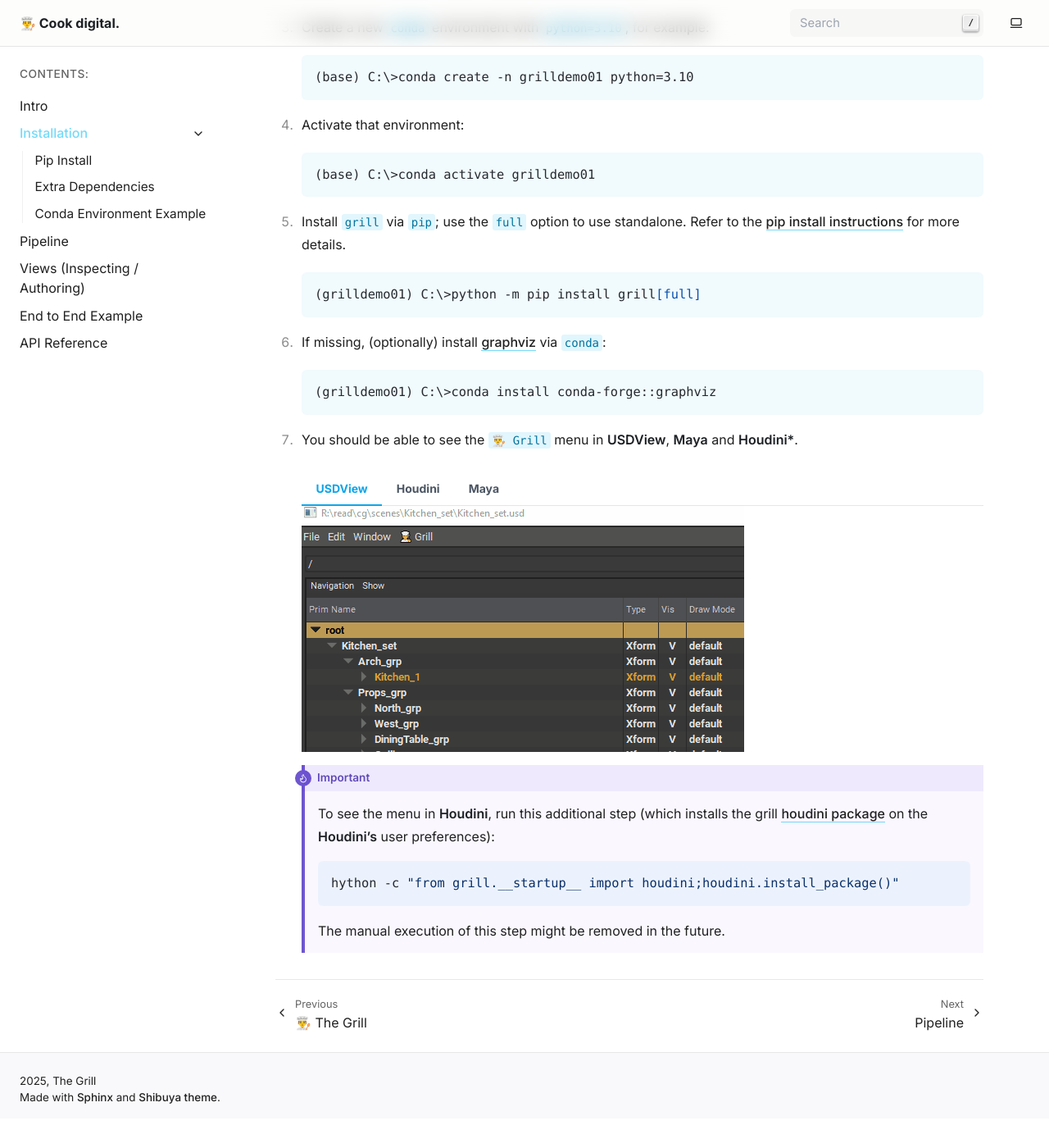
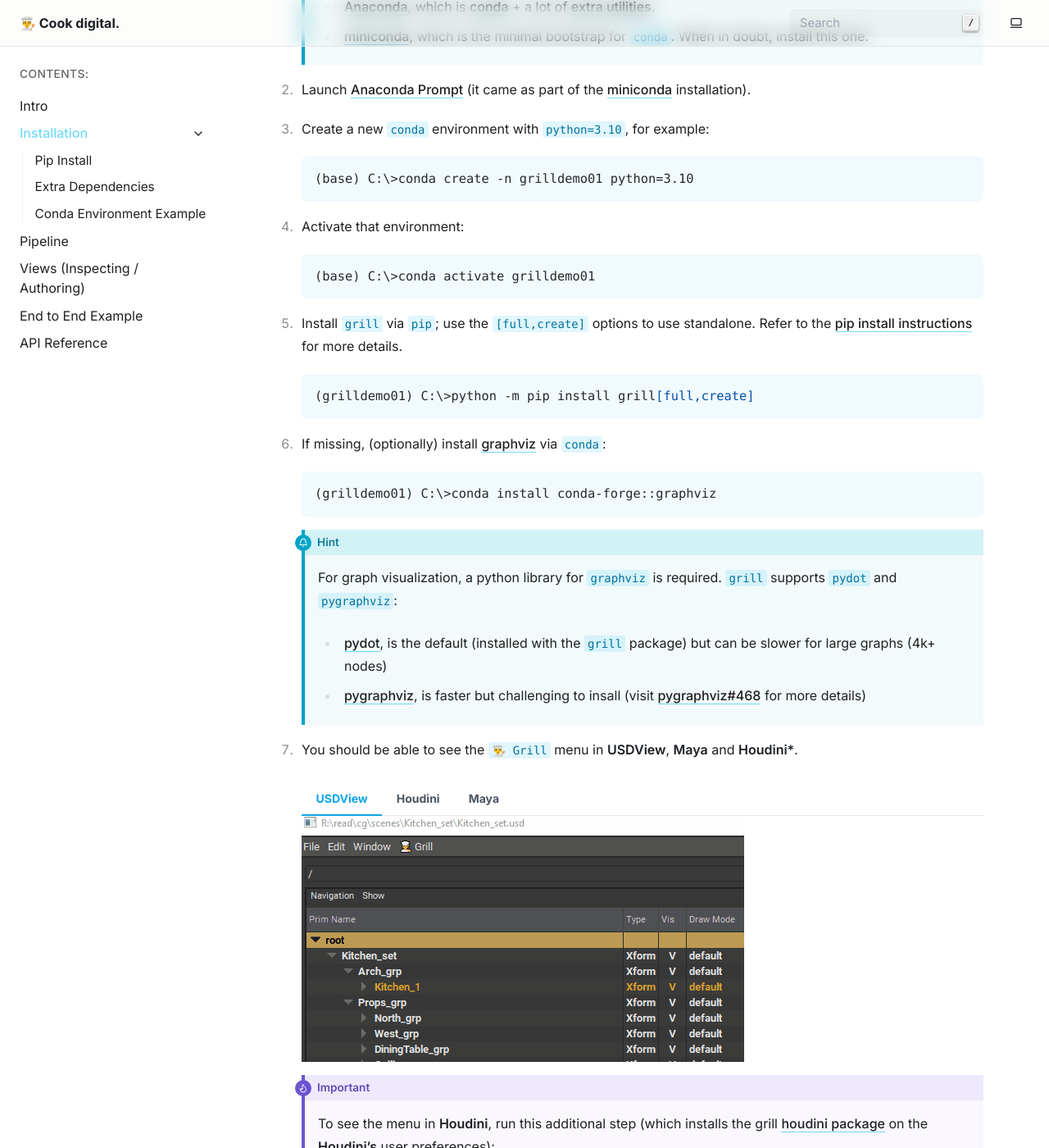
Before and after one commit to thegrill/grill, a Sphinx documentation site: the page built from docs/source/install.rst, in a window 1280 px wide and 1400 px high, scrolled down 1433 px. Shown: the whole window at 82% size. Built offline with Sphinx 7.4.7, drawn with Linux system fonts in a browser that asks for light colours; before the commit the page ends 2797 px from its top, so only the background shows below that; some of the changed text lies outside the part shown.

Commit message:
doc updates
Signed-off-by: Christian López Barrón <chris.gfz@gmail.com>

```diff
--- a/docs/source/install.rst
+++ b/docs/source/install.rst
@@ -6,6 +6,10 @@
 
 By default, ``grill`` won't install ``USD``, ``PySide(2|6)`` & ``PyOpenGL``. This is because
 DCC apps and other environments bundle them outside of ``pip``. To include them, use the ``[full]`` option.
+
+Similarly, ``grill`` won't install asset creation capabilities as those are opinionated. To enable these, use the ``[create]`` option.
+
+Other dependencies like ``numpy``, ``networkx`` or ``pydot`` can be skipped by using the ``--no-deps`` flag.
 
 .. tab:: Default
 
@@ -18,6 +22,18 @@
     .. code-block:: bash
 
         python -m pip install grill[full]
+
+.. tab:: Create
+
+    .. code-block:: bash
+
+        python -m pip install grill[create]
+
+.. tab:: No Dependencies
+
+    .. code-block:: bash
+
+        python -m pip install --no-deps grill
 
 .. note::
 
@@ -81,18 +97,24 @@
 
       (base) C:\>conda activate grilldemo01
 
-5. Install ``grill`` via ``pip``; use the ``full`` option to use standalone.
+5. Install ``grill`` via ``pip``; use the ``[full,create]`` options to use standalone.
    Refer to the `pip install instructions <#pip-install>`_ for more details.
 
    .. code:: PowerShell
 
-      (grilldemo01) C:\>python -m pip install grill[full]
+      (grilldemo01) C:\>python -m pip install grill[full,create]
 
 6. If missing, (optionally) install `graphviz`_ via ``conda``:
 
    .. code:: PowerShell
 
       (grilldemo01) C:\>conda install conda-forge::graphviz
+
+   .. hint::
+      For graph visualization, a python library for ``graphviz`` is required. ``grill`` supports ``pydot`` and ``pygraphviz``:
+
+      - `pydot`_, is the default (installed with the ``grill`` package) but can be slower for large graphs (4k+ nodes)
+      - `pygraphviz`_, is faster but challenging to insall (visit `pygraphviz#468 <https://github.com/pygraphviz/pygraphviz/pull/468>`_ for more details)
 
 7. You should be able to see the ``👨‍🍳 Grill`` menu in **USDView**, **Maya** and **Houdini***.
 
@@ -119,6 +141,8 @@
         The manual execution of this step might be removed in the future.
 
 .. _graphviz: http://graphviz.org
+.. _pydot: https://github.com/pydot/pydot
+.. _pygraphviz: https://pygraphviz.github.io/documentation/stable/index.html
 .. _miniconda: https://docs.conda.io/en/latest/miniconda.html
 .. _Anaconda: https://docs.anaconda.com/anaconda/user-guide/getting-started/
 .. _conda: https://docs.conda.io/projects/conda/en/latest/index.html
```
Also changed, not shown: .readthedocs.yml.
